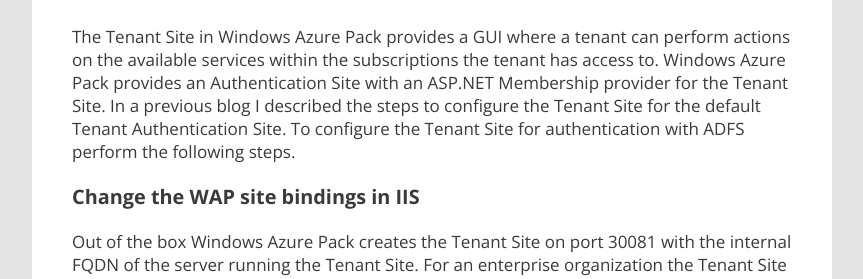
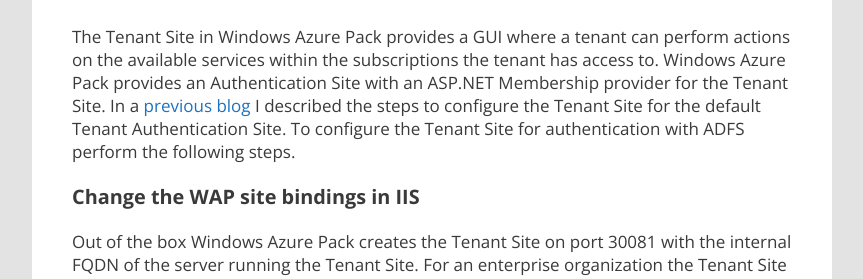
Before and after one commit to marcvaneijk/marcvaneijk.old, a Jekyll site: the page built from _posts/2014-02-26-mfa2.md, in a window 1280 px wide and 900 px high, scrolled down 1318 px. Shown: the part 235-514 px from the top of the window, without its empty margins (58-921 px from the left). Built offline with Jekyll 4.4.1, drawn with Linux system fonts in a browser that asks for light colours; nearby versions of some CDN libraries; part of the change alters nothing that is shown.

Commit message:
Update 2014-02-26-mfa2.md

```diff
--- a/_posts/2014-02-26-mfa2.md
+++ b/_posts/2014-02-26-mfa2.md
@@ -30,7 +30,7 @@ This blog will describe the steps for configuring the Tenant Site and the Admin
 
 ## Tenant Site
 
-The Tenant Site in Windows Azure Pack provides a GUI where a tenant can perform actions on the available services within the subscriptions the tenant has access to. Windows Azure Pack provides an Authentication Site with an ASP.NET Membership provider for the Tenant Site. In a previous blog I described the steps to configure the Tenant Site for the default Tenant Authentication Site. To configure the Tenant Site for authentication with ADFS perform the following steps.
+The Tenant Site in Windows Azure Pack provides a GUI where a tenant can perform actions on the available services within the subscriptions the tenant has access to. Windows Azure Pack provides an Authentication Site with an ASP.NET Membership provider for the Tenant Site. In a [previous blog](/2013/10/29/wapurls) I described the steps to configure the Tenant Site for the default Tenant Authentication Site. To configure the Tenant Site for authentication with ADFS perform the following steps.
 
 ### Change the WAP site bindings in IIS
 
```
